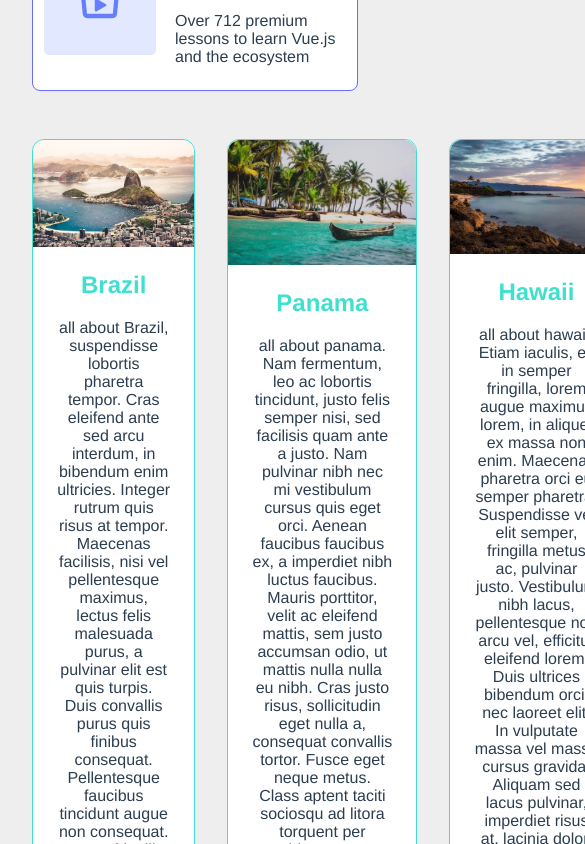
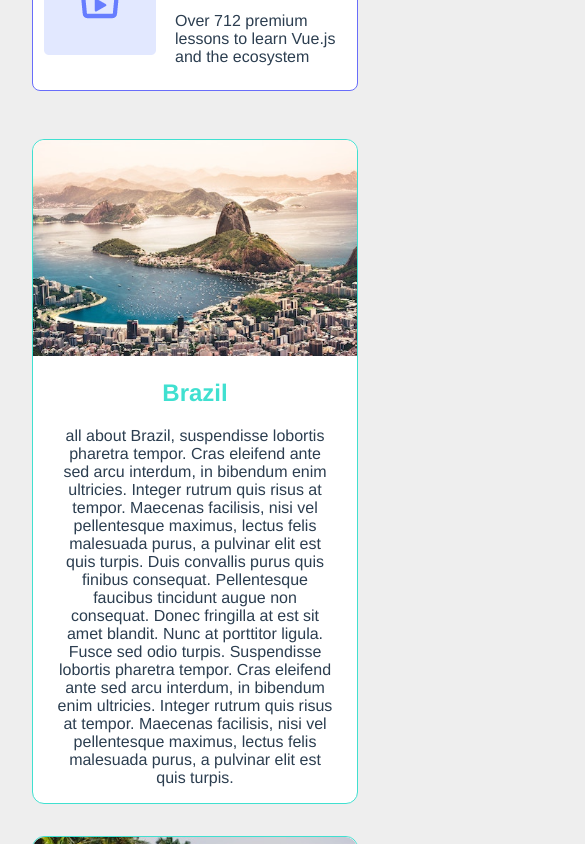
Before and after one commit to kiraGit67/vue-school-travel-app, a Vue app: page /about in a window 390 px wide. Shown: the part 1600-2444 px from the top of the page, 585 px wide, since content can reach past the window. Built offline with nearby package versions, Linux system fonts and the light colour scheme.

Commit message:
adds responsive styling to .four-cols element

```diff
--- a/src/views/AboutView.vue
+++ b/src/views/AboutView.vue
@@ -339,10 +339,15 @@ a:hover {
   .two-cols:nth-of-type(2) {
     grid-template-columns: 1fr;
   }
+
+  .four-cols {
+    grid-template-columns: repeat(2, 1fr);
+  }
 }
 
 @media screen and (max-width: 767px) {
-  .two-cols {
+  .two-cols,
+  .four-cols {
     grid-template-columns: 1fr;
   }
 }
```
